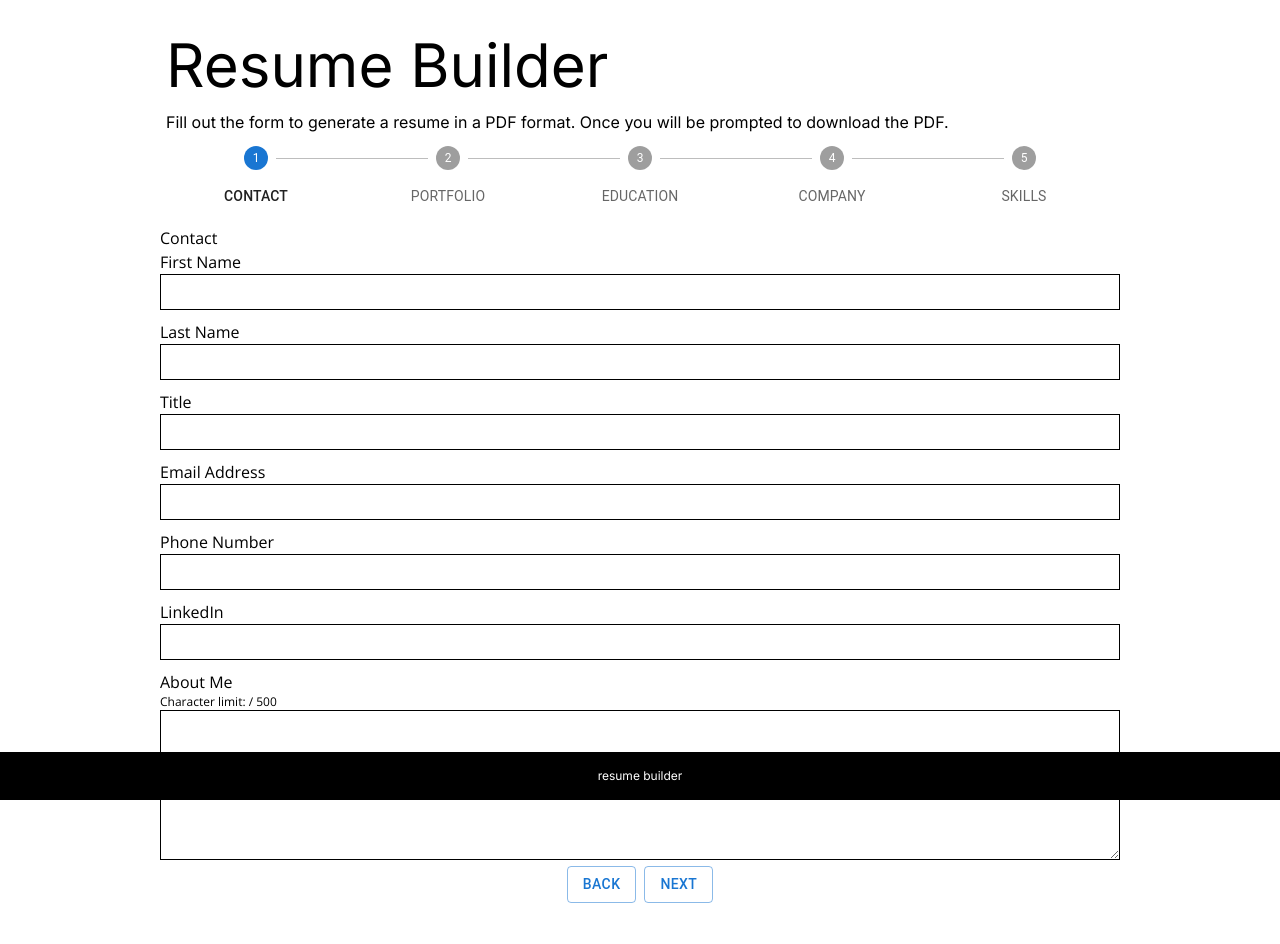
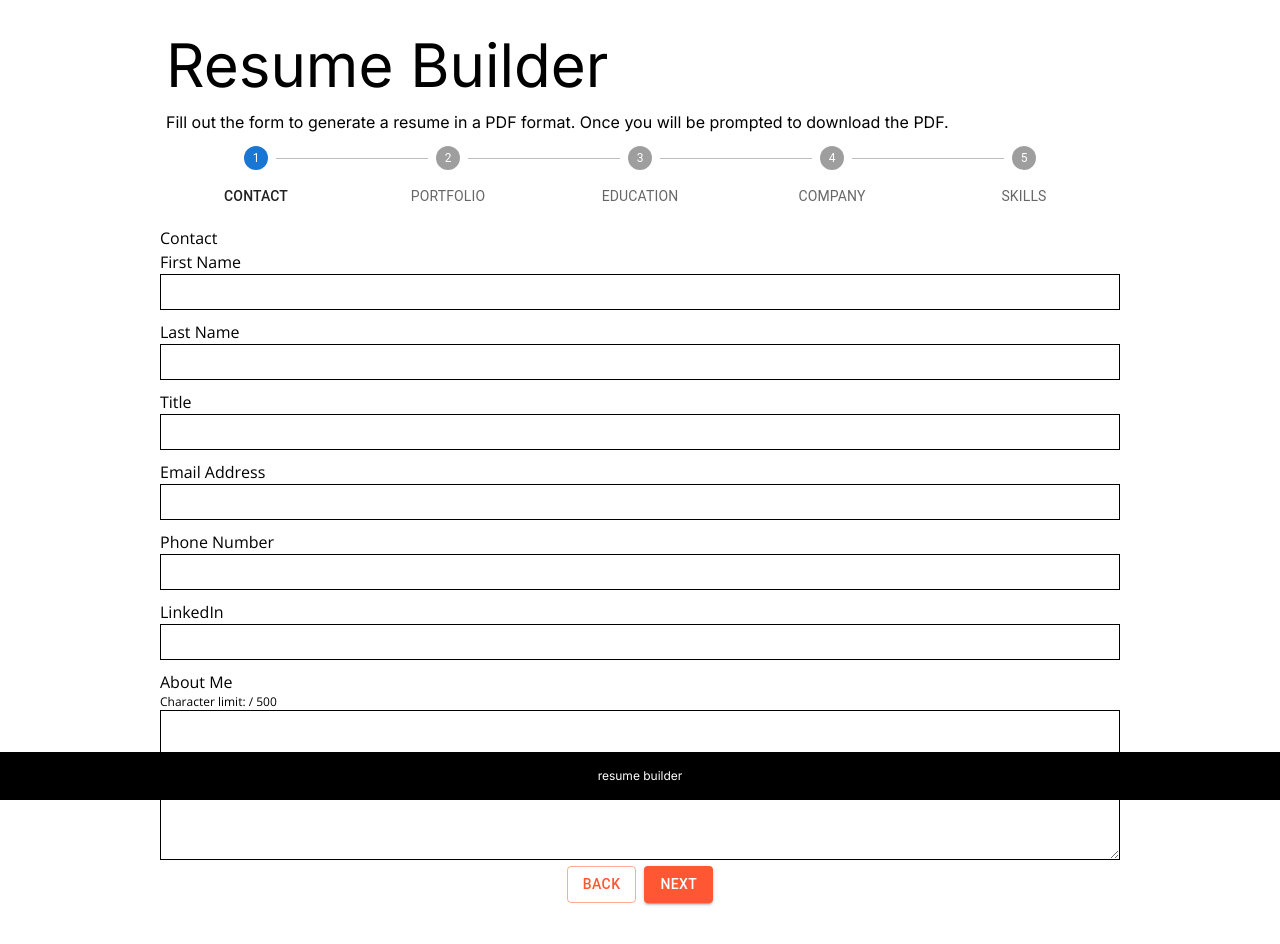
Before and after one commit to jabercrombia/resume-builder, a Next.js app in the folder resume-app/: page / in a window 1280 px wide. Shown: the top 944 px of the page. Built offline with nearby package versions, Linux system fonts and the light colour scheme; what @react-pdf/renderer would draw is missing.

Commit message:
tailwind

```diff
--- a/resume-app/package.json
+++ b/resume-app/package.json
@@ -19,8 +19,7 @@
     "react-cookie": "^7.0.2",
     "react-dom": "^18",
     "react-ga": "^3.3.1",
-    "react-hook-form": "^7.49.3",
-    "tailwindcss-animate": "^1.0.7"
+    "react-hook-form": "^7.49.3"
   },
   "devDependencies": {
     "@types/node": "^20",
--- a/resume-app/src/app/page.tsx
+++ b/resume-app/src/app/page.tsx
@@ -25,7 +25,16 @@ import FormProgress from "./components/form/formProgress";
 import { sendGTMEvent } from '@next/third-parties/google'
 
 import { Open_Sans } from 'next/font/google';
-
+import { createTheme, ThemeProvider } from '@mui/material/styles';
+import { lime, purple } from '@mui/material/colors';
+const theme = createTheme({
+  palette: {
+    primary: {
+      main: '#FF5733'
+    },
+    secondary: purple,
+  },
+});
 
 const openSans = Open_Sans({
     weight: ['300','400','500', '700'],
@@ -120,11 +129,13 @@ export default function Page() {
       {(formArray[counter] == "skills" && isClient) &&  <AddSkills fields={skillsFields} append={skillsAppend} remove={skillsRemove} register={register} />}
 
 
-
+      <ThemeProvider theme={theme}>
       <div className="flex justify-center">
         <div className="mx-1"><Button variant="outlined" onClick={backChange} className={counter == 0 ? 'hidden' :''}>Back</Button></div>
-        <div className="mx-1"><Button variant="outlined" onClick={handleSubmit(nextChange)} className={counter > 4 ? 'hidden' :''}>Next</Button></div>
+        <div className="mx-1"><Button variant="contained" onClick={handleSubmit(nextChange)} className={counter > 4 ? 'hidden' :''}>Next</Button></div>
       </div>
+      </ThemeProvider>
+
       {formArray.length == counter &&
       <div className="my-5">
         <p className="text-lg text-center mb-10">Thank you for filling out the Resume Form click Download PDF to download your resume!</p>
--- a/resume-app/tailwind.config.ts
+++ b/resume-app/tailwind.config.ts
@@ -14,9 +14,6 @@ const config: Config = {
           'conic-gradient(from 180deg at 50% 50%, var(--tw-gradient-stops))',
       },
     },
-  },
-  plugins: [
-    require("tailwindcss-animate"),
-  ],
+  }
 }
 export default config
```
Also changed, not shown: 1 other file (tests, documents, lock files or other folders).
